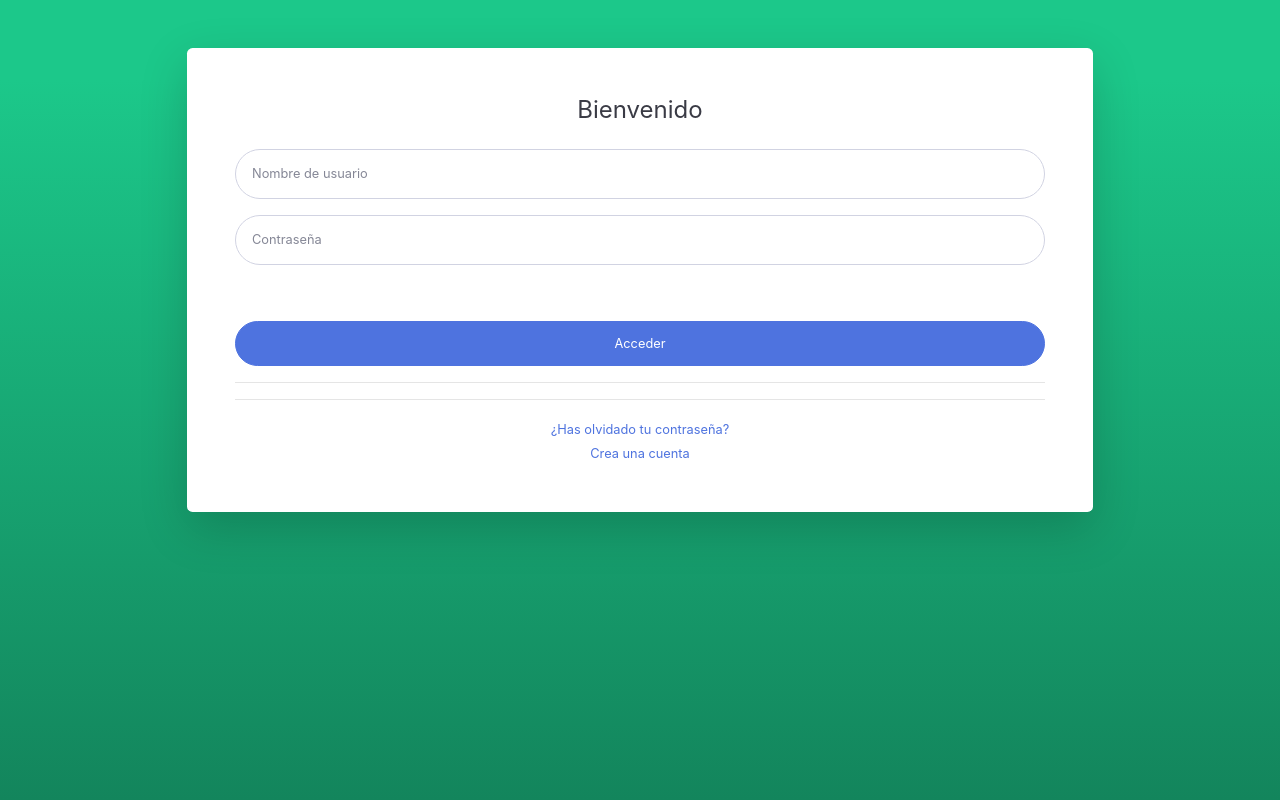
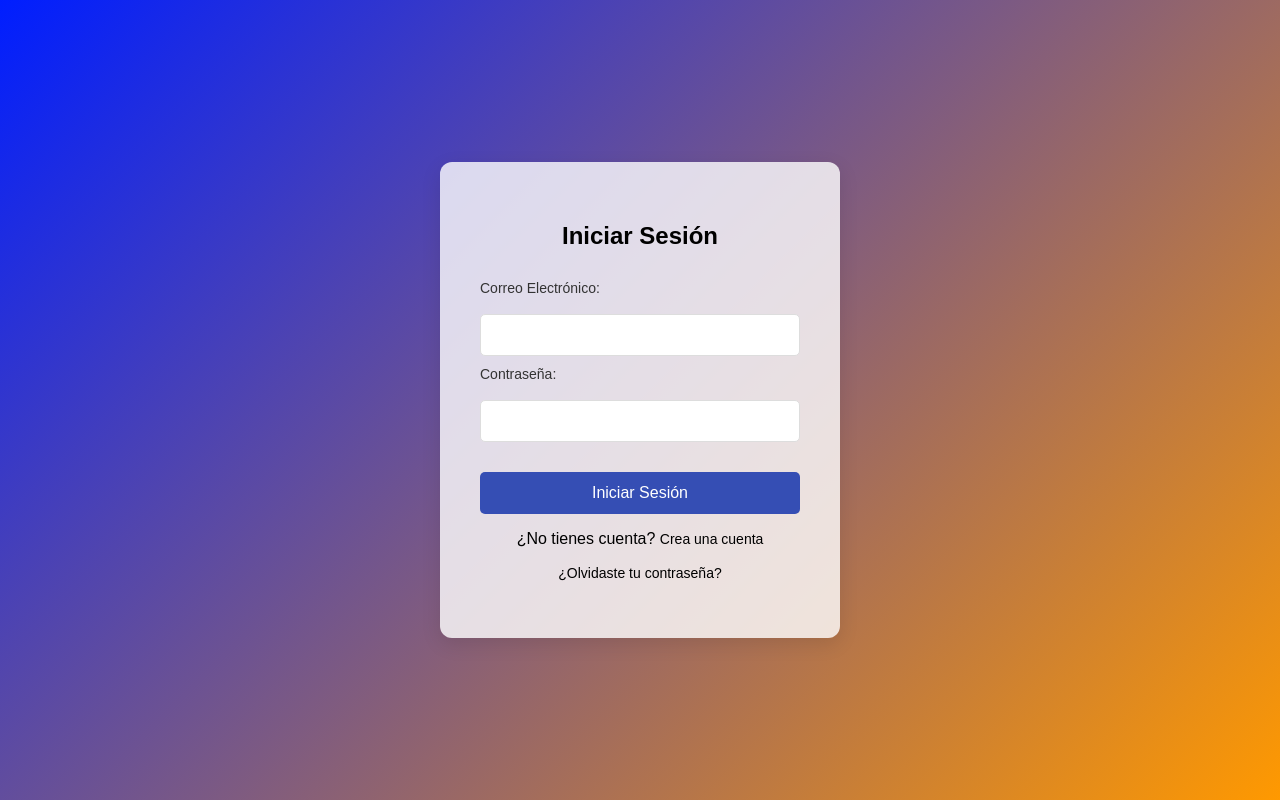
Before and after one commit to AxelKarim/PI_3D, a PHP site: page /login.php in a window 1280 px wide. Run offline with PHP 8.4, Linux system fonts and the light colour scheme; some libraries are stand-ins or nearby versions.

Commit message:
Add files via upload

```diff
--- a/login.php
+++ b/login.php
@@ -1,79 +1,238 @@
 <!DOCTYPE html>
-<html lang="en">
+<html lang="es">
+<head>
+    <meta charset="UTF-8">
+    <meta name="viewport" content="width=device-width, initial-scale=1.0">
+    <title>Inicio de Sesión y Registro</title>
+    <style>
+        body {
+            font-family: Arial, sans-serif;
+            background: linear-gradient(135deg, #001eff, #ff9900);
+            display: flex;
+            justify-content: center;
+            align-items: center;
+            height: 100vh;
+            margin: 0;
+        }
 
-<head>
+        .container {
+            background-color: rgba(255, 255, 255, 0.8); /* Fondo blanco con 80% de transparencia */
+            padding: 40px;
+            border-radius: 12px;
+            box-shadow: 0 6px 20px rgba(0, 0, 0, 0.1);
+            width: 320px;
+            text-align: center;
+        }
 
-    <meta charset="utf-8">
-    <meta http-equiv="X-UA-Compatible" content="IE=edge">
-    <meta name="viewport" content="width=device-width, initial-scale=1, shrink-to-fit=no">
-    <meta name="description" content="">
-    <meta name="author" content="">
-    <title>Inicio de sesion</title>
-    <!-- Custom styles for this template-->
-    <link href="css/sb-admin-2.min.css" rel="stylesheet">
+        h2 {
+            color: #000000;
+            margin-bottom: 30px;
+            font-size: 24px;
+        }
 
+        label {
+            font-size: 14px;
+            color: #333;
+            display: block;
+            text-align: left;
+            margin-bottom: 8px;
+        }
+
+        input[type="text"], input[type="email"], input[type="password"], input[type="date"] {
+            width: 100%;
+            padding: 12px;
+            margin: 10px 0;
+            border: 1px solid #ddd;
+            border-radius: 5px;
+            box-sizing: border-box;
+            font-size: 14px;
+        }
+
+        button {
+            width: 100%;
+            padding: 12px;
+            background-color: #354eb4;
+            border: none;
+            color: white;
+            font-size: 16px;
+            border-radius: 5px;
+            cursor: pointer;
+            margin-top: 20px;
+        }
+
+        button:hover {
+            background-color: #354eb4;
+        }
+
+        .link {
+            text-align: center;
+            margin-top: 15px;
+        }
+
+        .link a {
+            color: #000000;
+            text-decoration: none;
+            font-size: 14px;
+        }
+
+        .link a:hover {
+            text-decoration: underline;
+        }
+
+        .error {
+            color: red;
+            font-size: 12px;
+            display: none;
+        }
+    </style>
 </head>
+<body>
 
-<body class="bg-gradient-success">
+    <!-- Formulario de Inicio de Sesión -->
+    <div class="container" id="loginForm">
+        <h2>Iniciar Sesión</h2>
+        <form>
+            <label for="email">Correo Electrónico:</label>
+            <input type="email" id="email" name="email" required>
 
-    <div class="container">
+            <label for="password">Contraseña:</label>
+            <input type="password" id="password" name="password" required>
 
-        <!-- Outer Row -->
-        <div class="row justify-content-center">
-
-            <div class="col-xl-10 col-lg-12 col-md-9">
-
-                <div class="card o-hidden border-0 shadow-lg my-5">
-                    <div class="card-body p-0">
-                        <!-- Nested Row within Card Body -->
-                                <div class="p-5">
-                                    <div class="text-center">
-                                        <h1 class="h4 text-gray-900 mb-4">Bienvenido</h1>
-                                    </div>
-                                    <form class="user" method="post" action="validar.php">
-                                        <div class="form-group">
-                                            <input type="text" class="form-control form-control-user"
-                                                id="User" name="usuario" placeholder="Nombre de usuario">
-                                        </div>
-                                        <div class="form-group">
-                                            <input type="password" class="form-control form-control-user"
-                                                id="Password" name="password" placeholder="Contraseña">
-                                        </div>
-                                        <div class="form-group">
-                                            <div class="custom-control custom-checkbox small">
-                                            </div>
-                                        </div>
-                                        <input type="submit" class="btn btn-primary btn-user btn-block" value="Acceder">
-                                        <hr>
+            <button type="submit">Iniciar Sesión</button>
         </form>
-                                    <hr>
-                                    <div class="text-center">
-                                        <a class="small" href="forgot-password.php">¿Has olvidado tu contraseña?</a>
-                                    </div>
-                                    <div class="text-center">
-                                        <a class="small" href="register.php">Crea una cuenta</a>
-                                    </div>
-                                </div>
-                        </div>
+        <div class="link">
+            <p>¿No tienes cuenta? <a href="#" onclick="showRegister()">Crea una cuenta</a></p>
+            <p><a href="#" onclick="showForgotPassword()">¿Olvidaste tu contraseña?</a></p>
         </div>
     </div>
 
+    <!-- Formulario de Registro -->
+    <div class="container" id="registerForm" style="display: none;">
+        <h2>Registro</h2>
+        <form onsubmit="return validateForm()">
+            <label for="firstName">Primer Nombre:</label>
+            <input type="text" id="firstName" name="firstName" required>
+
+            <label for="secondName">Segundo Nombre:</label>
+            <input type="text" id="secondName" name="secondName">
+
+            <label for="lastName">Primer Apellido:</label>
+            <input type="text" id="lastName" name="lastName" required>
+
+            <label for="secondLastName">Segundo Apellido:</label>
+            <input type="text" id="secondLastName" name="secondLastName" required>
+
+            <label for="emailRegister">Correo Electrónico:</label>
+            <input type="email" id="emailRegister" name="emailRegister" required>
+
+            <label for="passwordRegister">Contraseña:</label>
+            <input type="password" id="passwordRegister" name="passwordRegister" required>
+
+            <label for="confirmPassword">Confirmar Contraseña:</label>
+            <input type="password" id="confirmPassword" name="confirmPassword" required>
+            <span class="error" id="passwordError">Las contraseñas no coinciden</span>
+
+            <label for="birthdate">Fecha de Nacimiento:</label>
+            <input type="date" id="birthdate" name="birthdate" required>
+            <span class="error" id="dateError">Fecha inválida</span>
+
+            <button type="submit">Registrar</button>
+        </form>
+        <div class="link">
+            <p>¿Ya tienes una cuenta? <a href="#" onclick="showLogin()">Inicia Sesión</a></p>
+        </div>
     </div>
 
+    <!-- Formulario de Recuperar Contraseña -->
+    <div class="container" id="forgotPasswordForm" style="display: none;">
+        <h2>Recuperar Contraseña</h2>
+        <form onsubmit="return validateEmail()">
+            <label for="emailForgot">Correo Electrónico:</label>
+            <input type="email" id="emailForgot" name="emailForgot" required>
+
+            <button type="submit">Enviar enlace de recuperación</button>
+        </form>
+        <div class="link">
+            <p><a href="#" onclick="showLogin()">Volver al inicio de sesión</a></p>
+        </div>
     </div>
 
-    </div>
+    <script>
+        // Mostrar el formulario de registro
+        function showRegister() {
+            document.getElementById('loginForm').style.display = 'none';
+            document.getElementById('registerForm').style.display = 'block';
+            document.getElementById('forgotPasswordForm').style.display = 'none';
+        }
 
-    <!-- Bootstrap core JavaScript-->
-    <script src="vendor/jquery/jquery.min.js"></script>
-    <script src="vendor/bootstrap/js/bootstrap.bundle.min.js"></script>
+        // Mostrar el formulario de inicio de sesión
+        function showLogin() {
+            document.getElementById('loginForm').style.display = 'block';
+            document.getElementById('registerForm').style.display = 'none';
+            document.getElementById('forgotPasswordForm').style.display = 'none';
+        }
 
-    <!-- Core plugin JavaScript-->
-    <script src="vendor/jquery-easing/jquery.easing.min.js"></script>
+        // Mostrar el formulario de recuperación de contraseña
+        function showForgotPassword() {
+            document.getElementById('loginForm').style.display = 'none';
+            document.getElementById('registerForm').style.display = 'none';
+            document.getElementById('forgotPasswordForm').style.display = 'block';
+        }
 
-    <!-- Custom scripts for all pages-->
-    <script src="js/sb-admin-2.min.js"></script>
+        // Validar el formulario de registro
+        function validateForm() {
+            let password = document.getElementById('passwordRegister').value;
+            let confirmPassword = document.getElementById('confirmPassword').value;
+            let birthdate = document.getElementById('birthdate').value;
+
+            // Validar contraseñas
+            if (password !== confirmPassword) {
+                document.getElementById('passwordError').style.display = 'block';
+                return false;
+            } else {
+                document.getElementById('passwordError').style.display = 'none';
+            }
+
+            // Validar fecha de nacimiento (entre hace 80 años y hasta el año 2006)
+            let currentDate = new Date();
+            let minDate = new Date(currentDate.getFullYear() - 80, currentDate.getMonth(), currentDate.getDate()); // Hace 80 años
+            let maxDate = new Date(2006, 11, 31); // Hasta el 31 de diciembre de 2006
+
+            let birthDateObject = new Date(birthdate);
+
+            if (birthDateObject < minDate || birthDateObject > maxDate) {
+                document.getElementById('dateError').style.display = 'block';
+                return false;
+            } else {
+                document.getElementById('dateError').style.display = 'none';
+            }
+
+            return true; // Si todas las validaciones son correctas
+        }
+
+        // Validar el formulario de recuperación de contraseña
+        function validateEmail() {
+            let email = document.getElementById('emailForgot').value;
+            if (email === "") {
+                alert("Por favor, ingresa un correo electrónico válido.");
+                return false;
+            }
+            alert("Se ha enviado un enlace de recuperación a tu correo.");
+            return true;
+        }
+
+        // Configurar el rango permitido de fechas de nacimiento
+        window.onload = function() {
+            let dateInput = document.getElementById('birthdate');
+            let currentDate = new Date();
+            let minDate = new Date(currentDate.getFullYear() - 80, currentDate.getMonth(), currentDate.getDate()); // Hace 80 años
+            let maxDate = new Date(2006, 11, 31); // Hasta el 31 de diciembre de 2006
+
+            // Formato de fecha en yyyy-mm-dd
+            dateInput.min = minDate.toISOString().split('T')[0];
+            dateInput.max = maxDate.toISOString().split('T')[0];
+        };
+    </script>
 
 </body>
-
 </html>
```
Lines whose indentation alone changed are shown as unchanged.
